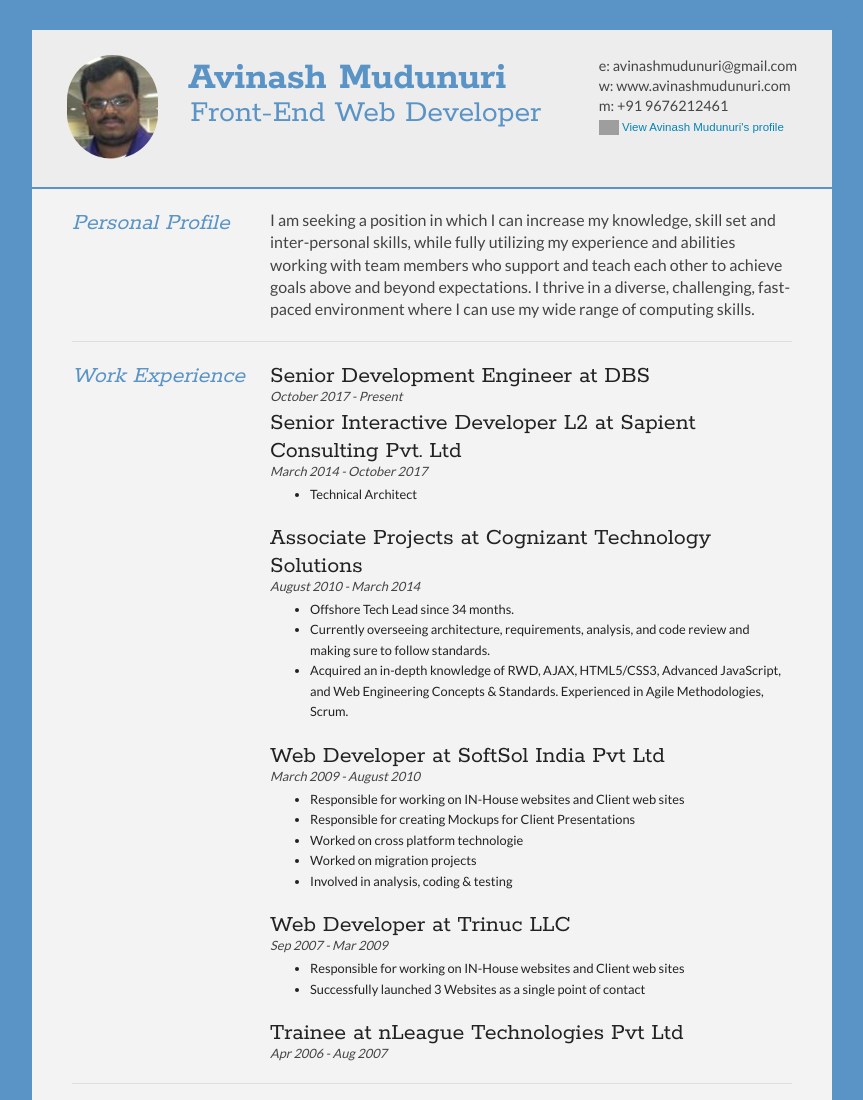
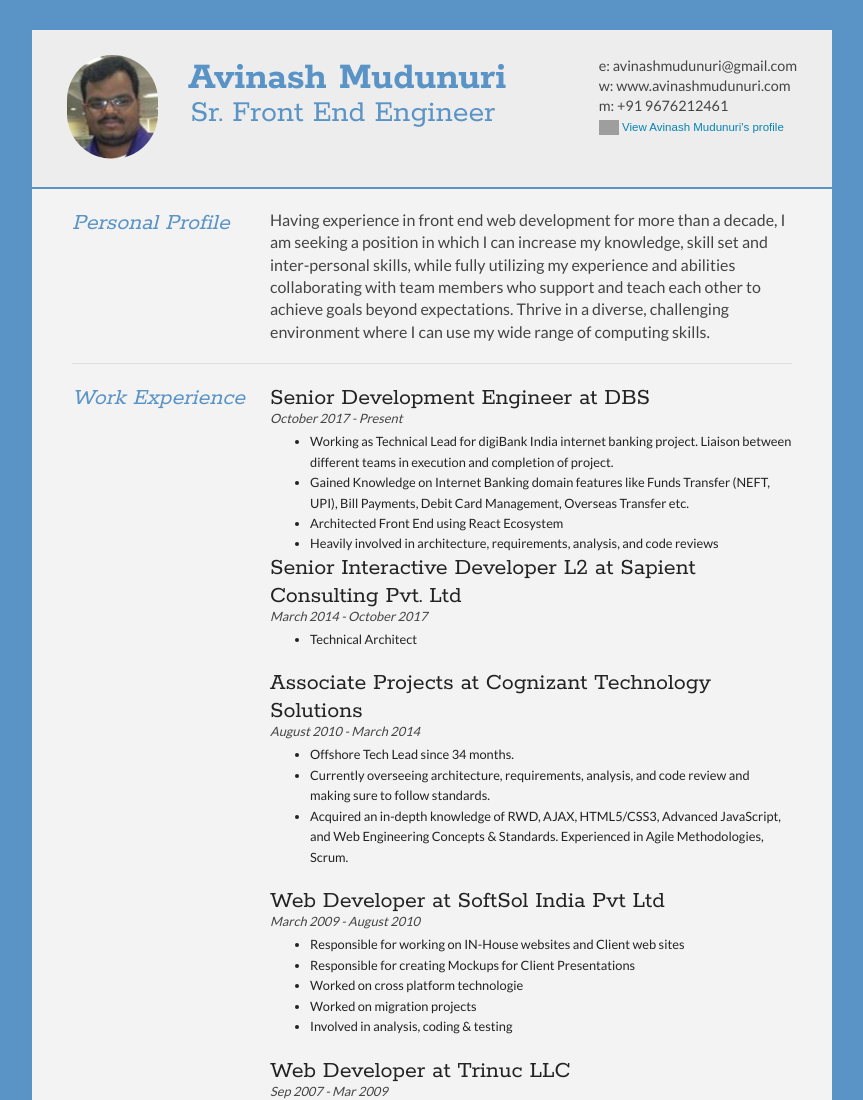
Before and after one commit to AvinashMudunuri/avinashmudunuri.com, a website: page index.html in a window 1280 px wide. Shown: the top 1100 px of the page, without its empty margins (208-1071 px from the left). Drawn offline with Linux system fonts and the light colour scheme; grey boxes are pictures that could not be loaded.

Commit message:
updated content

```diff
--- a/index.html
+++ b/index.html
@@ -32,7 +32,7 @@
 
 			<div id="name">
 				<h1 class="quickFade delayTwo">Avinash Mudunuri</h1>
-				<h2 class="quickFade delayThree">Front-End Web Developer</h2>
+				<h2 class="quickFade delayThree">Sr. Front End Engineer</h2>
 			</div>
 
 			<div id="contactDetails" class="quickFade delayFour">
@@ -41,7 +41,7 @@
 						<a title="E-Mail" href="mailto:avinashmudunuri@gmail.com" target="_blank">avinashmudunuri@gmail.com</a>
 					</li>
 					<li>w:
-						<a title="URL" href="http://www.avinashmudunuri.com">www.avinashmudunuri.com</a>
+						<a title="URL" href="https://trader-ape-88586.netlify.com/">www.avinashmudunuri.com</a>
 					</li>
 
 					<li>m:
@@ -66,7 +66,9 @@
 				</div>
 
 				<div class="sectionContent">
-					<p>I am seeking a position in which I can increase my knowledge, skill set and inter-personal skills, while fully utilizing my experience and abilities working with team members who support and teach each other to achieve goals above and beyond expectations. I thrive in a diverse, challenging, fast-paced environment where I can use my wide range of computing skills.</p>
+					<p>
+						Having experience in front end web development for more than a decade, I am seeking a position in which I can increase my knowledge, skill set and inter-personal skills, while fully utilizing my experience and abilities collaborating with team members who support and teach each other to achieve goals beyond expectations. Thrive in a diverse, challenging environment where I can use my wide range of computing skills.
+					</p>
 				</div>
 				<div class="clear"></div>
 			</div>
@@ -78,7 +80,13 @@
 				</div>
 				<div class="sectionContent">
 					<h2>Senior Development Engineer at DBS</h2>
-					<p class="subDetails">October 2017 - Present</p>
+                    <p class="subDetails">October 2017 - Present</p>
+                    <ul class="roles">
+						<li>Working as Technical Lead for digiBank India internet banking project. Liaison between different teams in execution and completion of project.</li>
+                        <li>Gained Knowledge on Internet Banking domain features like Funds Transfer (NEFT, UPI), Bill Payments, Debit Card Management, Overseas Transfer etc.</li>
+                        <li>Architected Front End using React Ecosystem</li>
+                        <li>Heavily involved in architecture, requirements, analysis, and code reviews</li>
+                    </ul>
 					<h2>Senior Interactive Developer L2 at Sapient Consulting Pvt. Ltd</h2>
 					<p class="subDetails">March 2014 - October 2017</p>
 					<ul class="roles">
```
